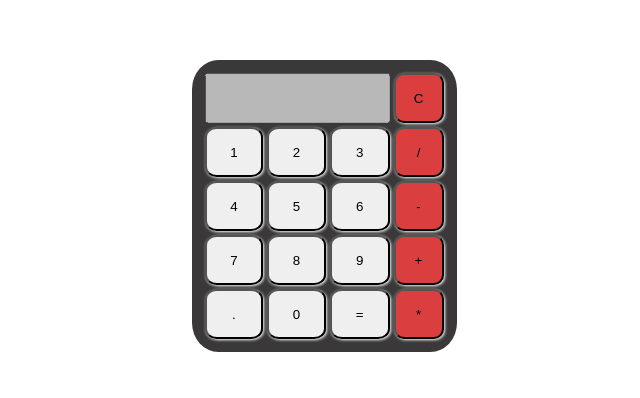
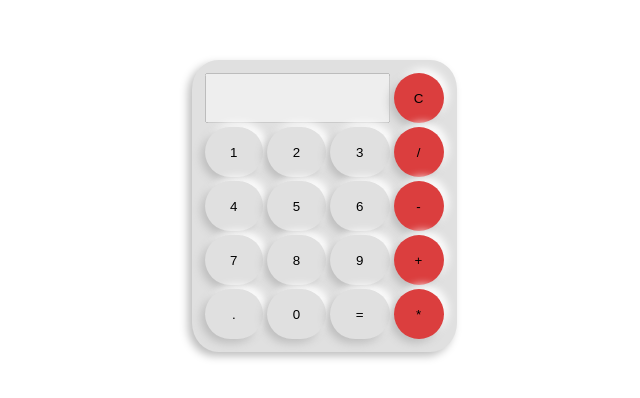
Before and after one commit to LazarGaborovic/Calculator, a website: page index.html in a window 1280 px wide. Shown: the part 194-592 px from the top of the page, without its empty margins (316-956 px from the left). Drawn offline with nearby package versions, Linux system fonts and the light colour scheme.

Commit message:
initial commit

```diff
--- a/style.css
+++ b/style.css
@@ -8,7 +8,10 @@ body {
 }
 .calculator {
     height: 0;
-    background: rgb(58, 56, 56);
+    border-radius: 50px;
+background: #e0e0e0;
+box-shadow:  -4px 4px 8px #bebebe,
+             4px -4px 8px #ffffff;
     padding: 10px;
     border-radius: 10% 10% ;
 }
@@ -19,8 +22,11 @@ body {
 input[type=button] {
     width: 100%;
     height: 50px;
-    border-radius: 20%;
-    box-shadow: 1px 1px 3px rgb(255, 255, 255);
+    border-radius: 50px;
+    background: #e0e0e0;
+    box-shadow:  -4px 4px 8px #bebebe,
+                 4px -4px 8px #ffffff;
+             border: none;
 
 }
 #btn {
```
